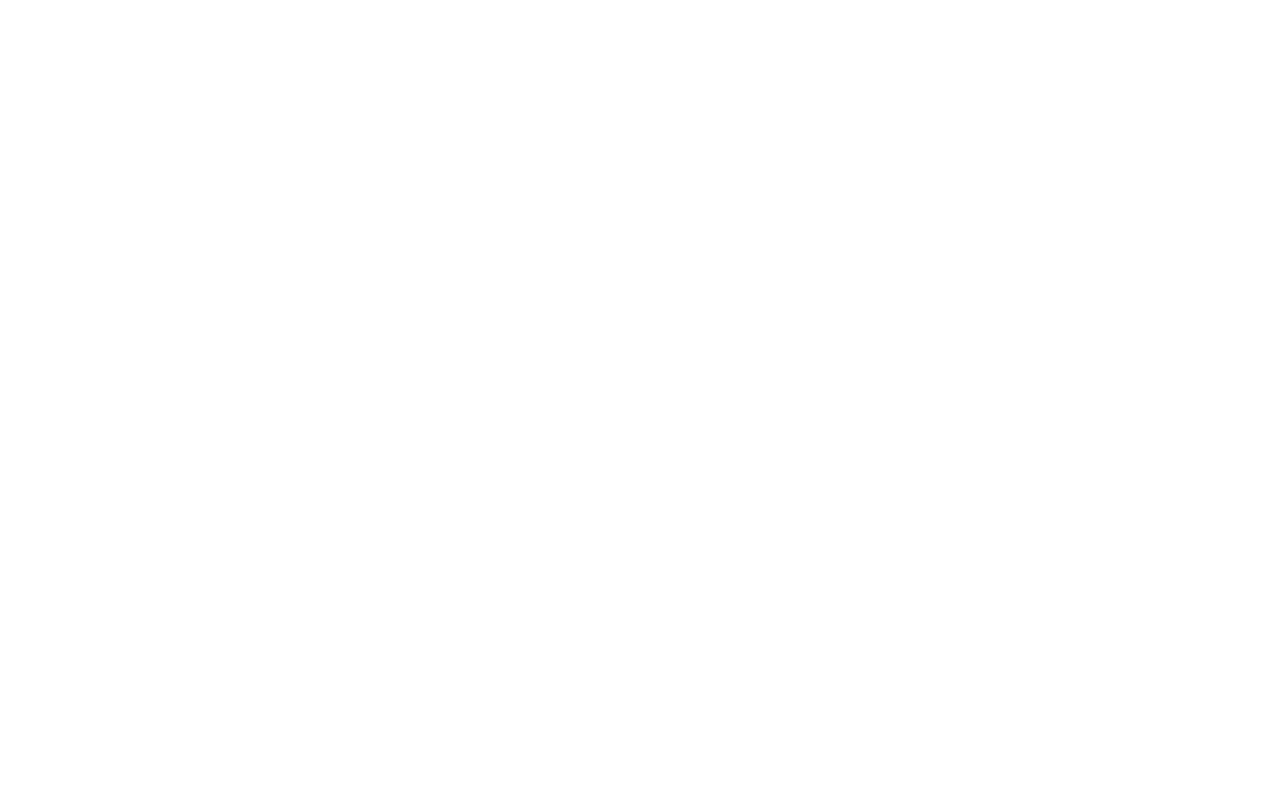
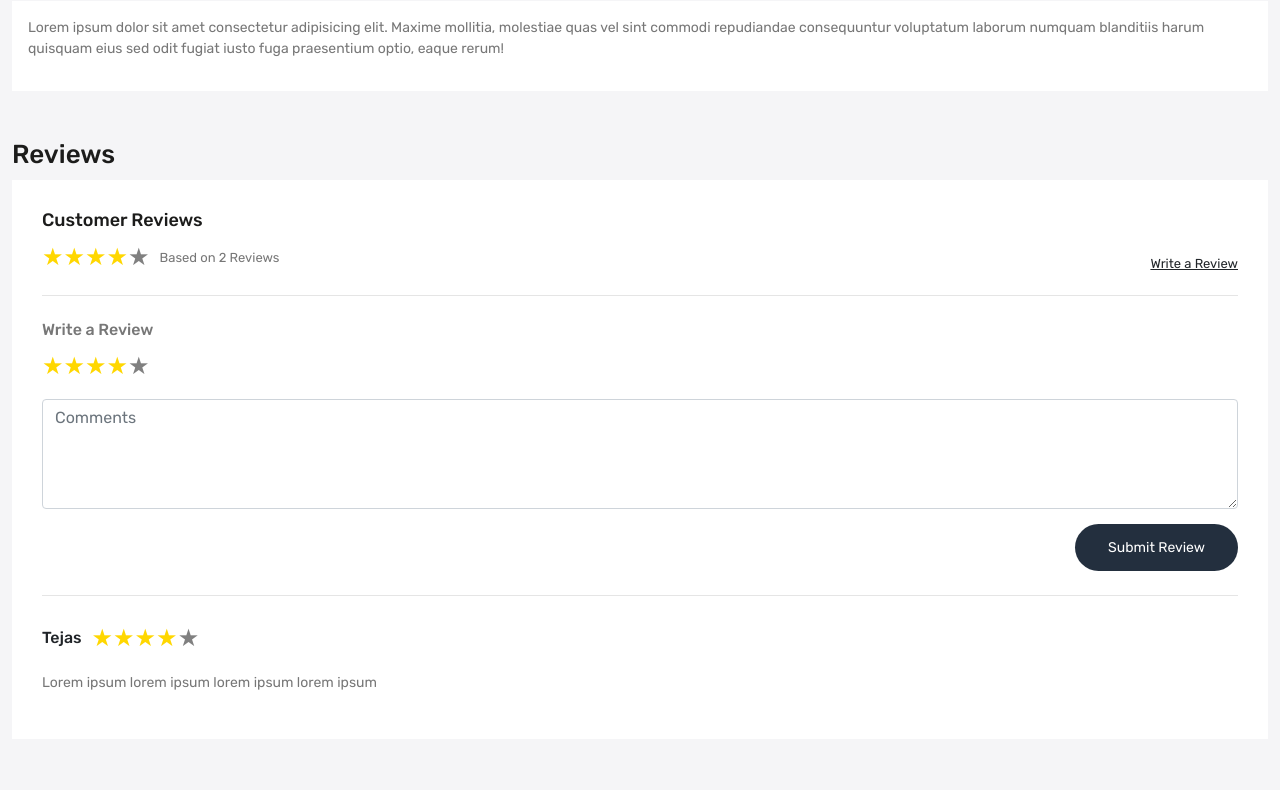
Before and after one commit to TejasAsawale/quick-cart, a React (Create React App) app in the folder frontend/: page /product/1 in a window 1280 px wide. Before the commit this address had no page. Shown: the part 760-1550 px from the top of the page. Before the commit the page ends 800 px from the top, so only its background shows below. Built offline with nearby package versions, Linux system fonts and the light colour scheme.

Commit message:
Creating single product review structure

```diff
--- a/frontend/src/App.css
+++ b/frontend/src/App.css
@@ -586,3 +586,48 @@
   padding: 30px;
 }
 /* Policy Pages Ends here */
+
+/* Main Product Page Starts Here */
+.description-wrapper h4,
+.reviews-wrapper h3 {
+  font-size: 26px;
+  color: var(--color-1c1c1b);
+  margin-bottom: 10px;
+}
+.description-wrapper p {
+  font-size: 14px;
+  color: var(--color-777777);
+}
+
+.review-inner-wrapper {
+  background-color: white;
+  padding: 30px;
+}
+.review-head {
+  border-bottom: 1px solid rgba(0,0, 0, 0.1);
+  padding-bottom: 20px;
+}
+.review-head h4 {
+  font-size: 18px;
+  color: var(--color-1c1c1b);
+}
+.review-head p,
+.review-head a{
+  font-size: 13px;
+  color: var(--color-777777);
+}
+.review-form h4 {
+  font-size: 16px;
+  color: var(--color-777777);
+}
+.review-form {
+  border-bottom: 1px solid rgba(0,0, 0, 0.1);
+}
+.review:not(:last-child) {
+  border-bottom: 1px solid rgba(0,0, 0, 0.1);
+}
+.review p {
+  font-size: 14px;
+  color: var(--color-777777);
+}
+/* Main Product Page Ends Here */
--- a/frontend/src/App.js
+++ b/frontend/src/App.js
@@ -18,6 +18,7 @@
 import RefundPolicy from './pages/RefundPolicy';
 import ShippingPolicy from './pages/ShippingPolicy';
 import TermAndConditions from './pages/TermAndConditions';
+import SingleProduct from './pages/SingleProduct';
 
 function App() {
   return (
@@ -28,7 +29,8 @@
           <Route index element={<Home/>}/>
           <Route path='about' element={<About />}/>
           <Route path='contact' element={<Contact />}/>
-          <Route path='store' element={<OurStore />}/>
+          <Route path='product' element={<OurStore />}/>
+          <Route path='product/:id' element={<SingleProduct />}/>
           <Route path='blogs' element={<Blog />}/>
           <Route path='blog/:id' element={<SingleBlog />}/>
           <Route path='compare-product' element={<CompareProduct />}/>
--- a/frontend/src/components/Header.js
+++ b/frontend/src/components/Header.js
@@ -142,7 +142,7 @@
                 <div className="menu-links">
                   <div className="d-flex align-items-center gap-15">
                     <NavLink to="/">Home</NavLink>
-                    <NavLink to="/store">Our Store</NavLink>
+                    <NavLink to="/product">Our Store</NavLink>
                     <NavLink to="/blogs">Blogs</NavLink>
                     <NavLink to="/contact">Contacts</NavLink>
                   </div>
--- a/frontend/src/components/ProductCard.js
+++ b/frontend/src/components/ProductCard.js
@@ -9,7 +9,7 @@
   return (
     <>
       <div className= {`${location.pathname === "/store" ? `gr-${grid}`: "col-3"}`}>
-      <Link className="product-card position-relative ">
+      <Link to=':id' className="product-card position-relative ">
         <div className="wishlist-icon position-absolute">
             <Link><img src="images/wish.svg" alt="wishlist"/></Link>
         </div>
--- /dev/null
+++ b/frontend/src/pages/SingleProduct.js
@@ -0,0 +1,135 @@
+import React, { useState } from "react";
+import BreadCrumb from "../components/BreadCrumb";
+import Meta from "../components/Meta";
+import ProductCard from "../components/ProductCard";
+import ReactStars from "react-rating-stars-component";
+
+const SingleProduct = () => {
+  const [orderedProduct, setorderedProduct] = useState(true);
+  return (
+    <>
+      <BreadCrumb title="Product Name" />
+      <Meta title={"Product Name"} />
+      <div className="main-product-wrapper py-5 home-wrapper-2">
+        <div className="container-xxl">
+          <div className="row">
+            <div className="col-6"></div>
+            <div className="col-6"></div>
+          </div>
+        </div>
+      </div>
+      <div className="description-wrapper py-5 home-wrapper-2">
+        <div className="container-xxl">
+          <div className="row">
+            <div className="col-12">
+              <h4>Description</h4>
+              <div className="bg-white p-3">
+                <p>
+                  Lorem ipsum dolor sit amet consectetur adipisicing elit.
+                  Maxime mollitia, molestiae quas vel sint commodi repudiandae
+                  consequuntur voluptatum laborum numquam blanditiis harum
+                  quisquam eius sed odit fugiat iusto fuga praesentium optio,
+                  eaque rerum!
+                </p>
+              </div>
+            </div>
+          </div>
+        </div>
+      </div>
+      <section className="reviews-wrapper home-wrapper-2">
+        <div className="container-xxl">
+          <div className="row">
+            <div className="col-12">
+                <h3>Reviews</h3>
+              <div className="review-inner-wrapper">
+                <div className="review-head d-flex justify-content-between align-items-end">
+                  <div>
+                    <h4 className="mb-2">Customer Reviews</h4>
+                    <div className="d-flex align-items-center gap-10">
+                      <ReactStars
+                        count={5}
+                        size={24}
+                        value={4}
+                        edit={false}
+                        activeColor="#ffd700"
+                      />
+                      <p className="mb-0">Based on 2 Reviews</p>
+                    </div>
+                  </div>
+                  {orderedProduct && (
+                    <div>
+                      <a
+                        className="text-dark text-decoration-underline"
+                        href="/"
+                      >
+                        Write a Review
+                      </a>
+                    </div>
+                  )}
+                </div>
+                <div className="review-form py-4">
+                  <h4 className="mb-2">Write a Review</h4>
+                  <form action="" className="d-flex flex-column gap-15">
+                    <div>
+                      <ReactStars
+                        count={5}
+                        size={24}
+                        value={4}
+                        edit={true}
+                        activeColor="#ffd700"
+                      />
+                    </div>
+                    <div>
+                      <textarea
+                        name=""
+                        id=""
+                        className="w-100 form-control"
+                        cols="30"
+                        rows="4"
+                        placeholder="Comments"
+                      />
+                    </div>
+                    <div className="d-flex justify-content-end">
+                      <button className="button border-0">Submit Review</button>
+                    </div>
+                  </form>
+                </div>
+                <div className="reviews mt-4">
+                  <div className="review">
+                    <div className="d-flex gap-10 align-items-center">
+                      <h6 className="mb-0">Tejas</h6>
+                      <ReactStars
+                        count={5}
+                        size={24}
+                        value={4}
+                        edit={true}
+                        activeColor="#ffd700"
+                      />
+                    </div>
+                    <p className="mt-3">
+                      Lorem ipsum lorem ipsum lorem ipsum lorem ipsum
+                    </p>
+                  </div>
+                </div>
+              </div>
+            </div>
+          </div>
+        </div>
+      </section>
+      <section className="popular-wrapper py-5 home-wrapper-2">
+        <div className="container-xxl">
+          <div className="row">
+            <div className="col-12">
+              <h3 className="section-heading">Our Popular Products</h3>
+            </div>
+          </div>
+          <div className="row">
+            <ProductCard />
+          </div>
+        </div>
+      </section>
+    </>
+  );
+};
+
+export default SingleProduct;
```
